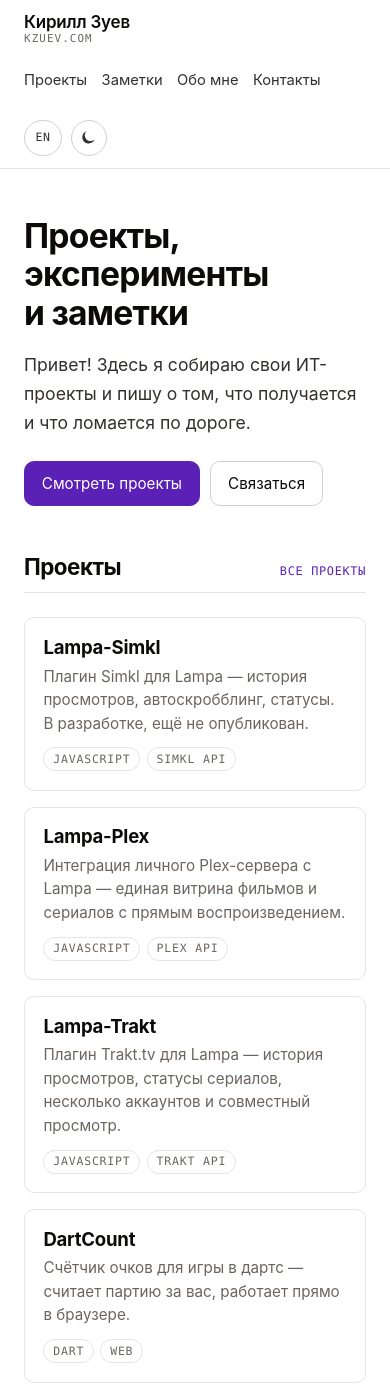
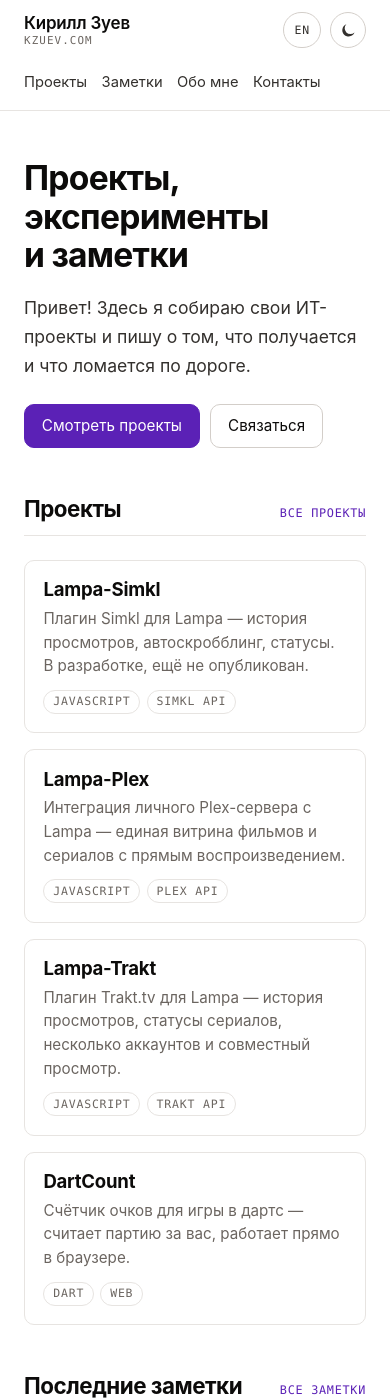
Before and after one commit to KZuev/KZuev, a Jekyll site: the page built from index.markdown, in a window 390 px wide and 1400 px high. Built offline with Jekyll 4.4.1, drawn with Linux system fonts in a browser that asks for light colours.

Commit message:
Починить перенос шапки на мобильных после «Заметки»
.site-header__right группировал навигацию и переключатели вместе и
переносил их одним блоком; более длинное слово «Заметки» вместо
«Записи» сломало перенос внутри этого блока на iPhone.

Убрал промежуточную обёртку: wordmark, nav и controls теперь прямые
потомки .site-header__inner. На широких экранах ничего не меняется
(wordmark прибит влево через margin-right: auto, nav и controls идут
подряд справа). На мобильном — только nav переносится на новую строку
(order + width: 100%), controls всегда остаются в одной строке с
логотипом, в правом верхнем углу.

Co-Authored-By: Claude Sonnet 5 <noreply@anthropic.com>
Claude-Session: https://claude.ai/code/session_01AGhWLpbsJ443GR1N4Jau3J

```diff
--- a/_includes/header.html
+++ b/_includes/header.html
@@ -23,7 +23,6 @@
       <span class="wordmark__domain">kzuev.com</span>
     </a>
 
-    <div class="site-header__right">
     <nav class="site-nav" aria-label="{% if page.lang == 'en' %}Main navigation{% else %}Основная навигация{% endif %}">
       <a href="{{ prefix | append: '/projects/' | relative_url }}" {% if page.url contains '/projects' %}aria-current="page"{% endif %}>{{ t.nav.projects }}</a>
       <a href="{{ prefix | append: '/blog/' | relative_url }}" {% if page.url contains '/blog' %}aria-current="page"{% endif %}>{{ t.nav.blog }}</a>
@@ -50,7 +49,5 @@
         </svg>
       </button>
     </div>
-
-    </div>
   </div>
 </header>
--- a/assets/css/main.scss
+++ b/assets/css/main.scss
@@ -170,7 +170,6 @@ a:hover { text-decoration-color: var(--accent); }
 .site-header__inner {
   display: flex;
   align-items: center;
-  justify-content: space-between;
   gap: 1.25rem;
   flex-wrap: wrap;
   padding-block: .9rem;
@@ -182,6 +181,10 @@ a:hover { text-decoration-color: var(--accent); }
   line-height: 1.2;
   text-decoration: none;
   color: var(--ink);
+  /* Прибивает навигацию и переключатели к правому краю на широких
+     экранах; на узких эта же граница определяет, что переносится
+     на вторую строку первым — см. мобильный брейкпоинт ниже. */
+  margin-right: auto;
 }
 .wordmark__name {
   font-weight: 620;
@@ -193,13 +196,6 @@ a:hover { text-decoration-color: var(--accent); }
   letter-spacing: .1em;
   text-transform: uppercase;
   color: var(--muted);
-}
-
-.site-header__right {
-  display: flex;
-  align-items: center;
-  gap: 1.5rem;
-  flex-wrap: wrap;
 }
 
 .site-nav {
@@ -747,8 +743,10 @@ p { margin: 0; }
 
 @media (max-width: 30rem) {
   .site-header__inner { padding-block: .75rem; }
-  .site-header__right { width: 100%; justify-content: space-between; }
-  .site-nav { gap: .9rem; }
+  /* Переключатели остаются в одной строке с логотипом; навигация —
+     единственное, что переносится на новую, во всю ширину. */
+  .site-nav { gap: .9rem; width: 100%; order: 3; }
+  .site-header__controls { order: 2; }
   .contact-list__name { width: 100%; }
   .contact-list__note { margin-left: 0; }
 }
```
Lines whose indentation alone changed are shown as unchanged.
